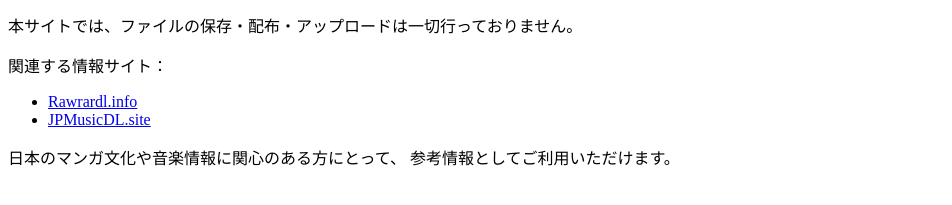
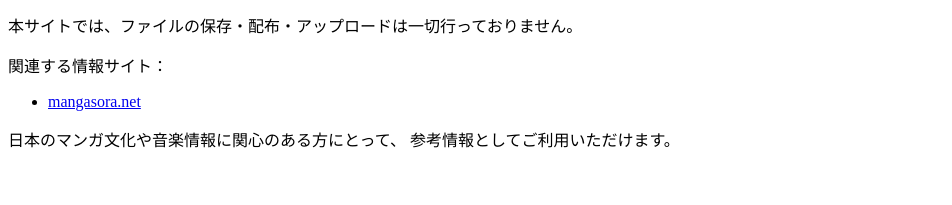
Before and after one commit to cdn1875/cdn1875.github.io, a plain HTML site: page index.html in a window 1280 px wide. Shown: the part 107-312 px from the top of the page, without its empty margins (0-952 px from the left). Drawn offline with Linux system fonts and the light colour scheme.

Commit message:
Update index.html

```diff
--- a/index.html
+++ b/index.html
@@ -23,8 +23,7 @@
   </p>
 
   <ul>
-    <li><a href="https://rawrardl.info/">Rawrardl.info</a></li>
-    <li><a href="https://jpmusicdl.site/">JPMusicDL.site</a></li>
+    <li><a href="https://mangasora.net/">mangasora.net</a></li>
   </ul>
 
   <p>
```
